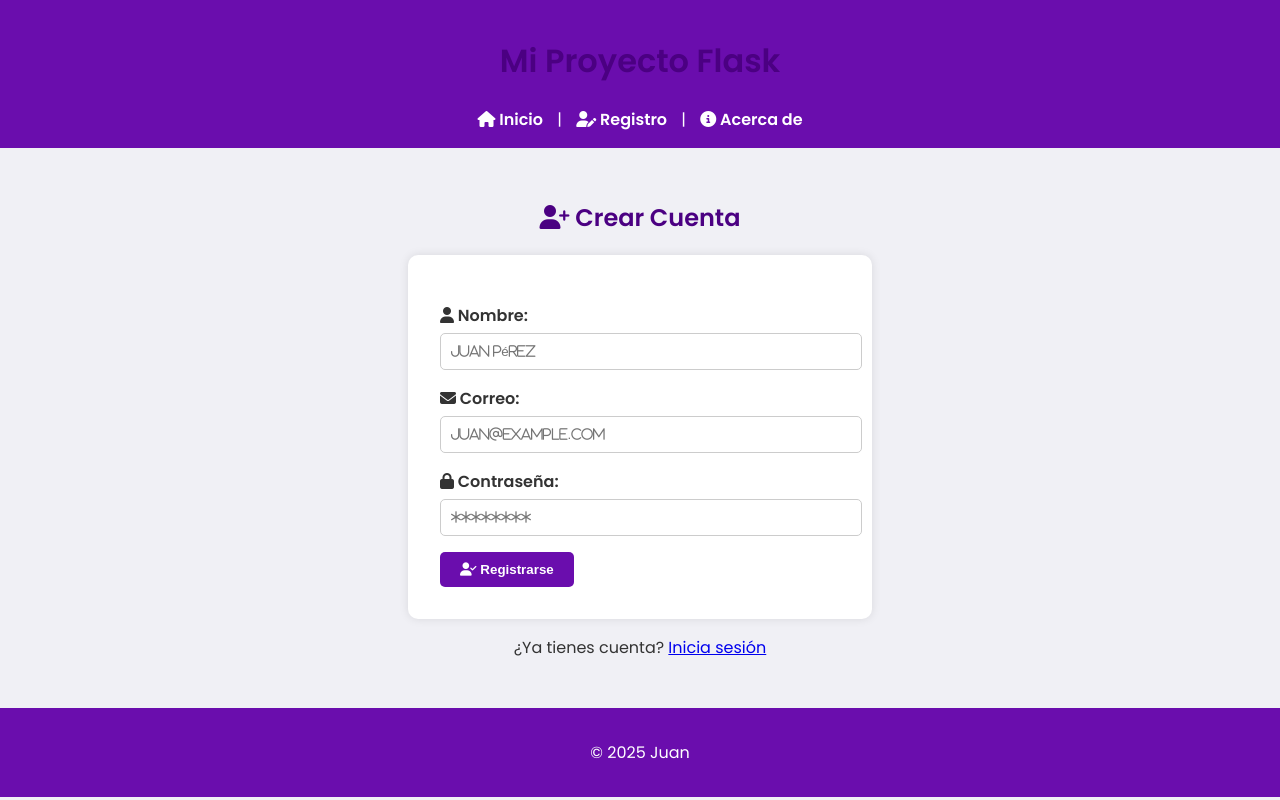
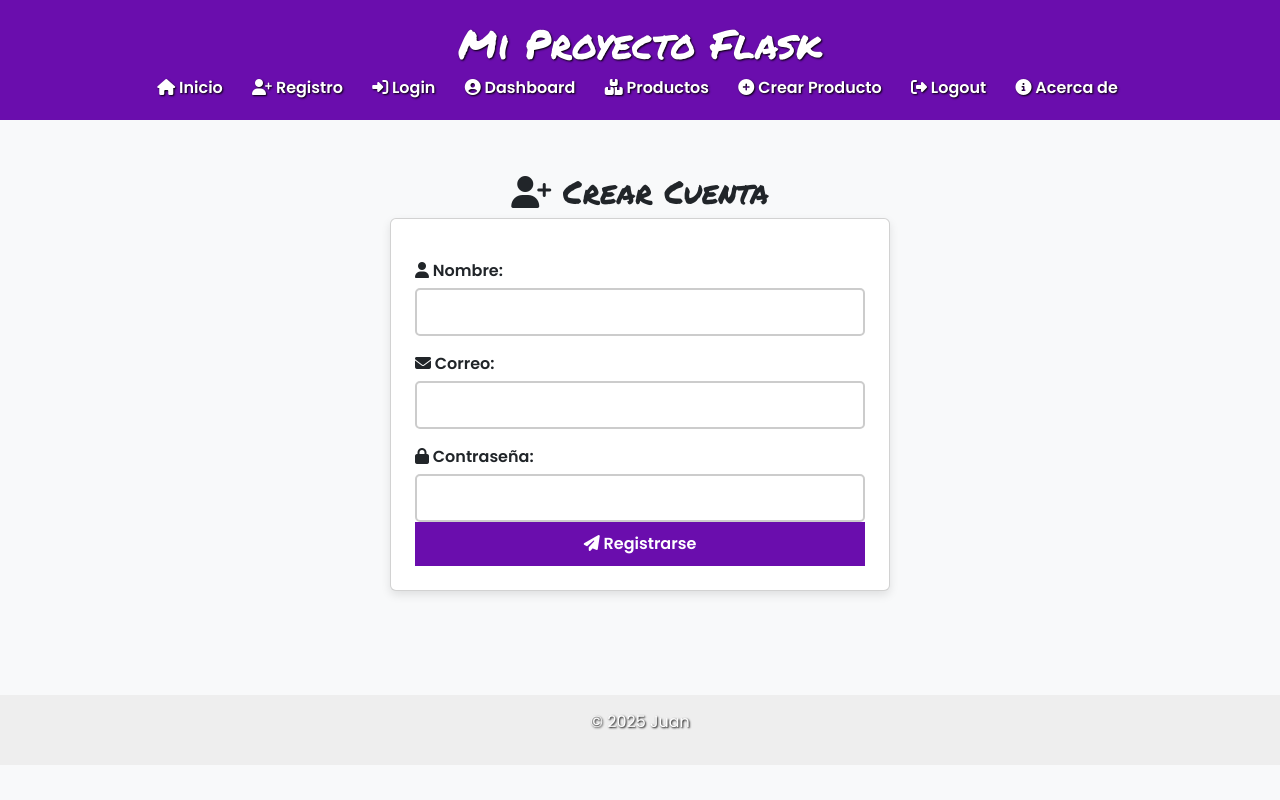
Before and after one commit to juanvilchez1/Desarrollo_de_datos_segundo_parcial, a Flask app: page /registro in a window 1280 px wide. Run offline with Flask 3, Linux system fonts and the light colour scheme.

Commit message:
semana 15

```diff
--- a/mi_proyecto_flask/app.py
+++ b/mi_proyecto_flask/app.py
@@ -25,21 +25,18 @@
         return Usuario(*resultado)
     return None
 
-# ---------------- RUTAS ---------------- #
+# ---------------- RUTAS USUARIOS ---------------- #
 
 @app.route('/')
 def index():
     return render_template('index.html')
 
-# Registro de usuarios
 @app.route('/registro', methods=['GET', 'POST'])
 def registro():
     if request.method == 'POST':
         nombre = request.form['nombre']
         correo = request.form['correo']
         password_plano = request.form['password']
-
-        # Encriptar contraseña
         password_hash = generate_password_hash(password_plano)
 
         try:
@@ -58,7 +55,6 @@
             return render_template('registro.html', mensaje="Error: el correo ya está registrado o hubo un problema.")
     return render_template('registro.html')
 
-# Login de usuarios
 @app.route('/login', methods=['GET', 'POST'])
 def login():
     if request.method == 'POST':
@@ -80,23 +76,95 @@
             return render_template('login.html', mensaje="Correo o contraseña incorrectos.")
     return render_template('login.html')
 
-# Dashboard protegido
 @app.route('/dashboard')
 @login_required
 def dashboard():
     return render_template('dashboard.html', nombre=current_user.nombre)
 
-# Logout
 @app.route('/logout')
 @login_required
 def logout():
     logout_user()
     return redirect(url_for('login'))
 
-# Página "Acerca de"
 @app.route('/about')
 def about():
     return render_template('about.html')
 
+# ---------------- RUTAS CRUD PRODUCTOS ---------------- #
+
+@app.route('/productos')
+@login_required
+def productos():
+    conexion = obtener_conexion()
+    cursor = conexion.cursor()
+    cursor.execute("SELECT id_producto, nombre, precio, stock FROM productos")
+    productos = cursor.fetchall()
+    cursor.close()
+    conexion.close()
+    return render_template('productos.html', productos=productos)
+
+@app.route('/crear', methods=['GET', 'POST'])
+@login_required
+def crear():
+    if request.method == 'POST':
+        nombre = request.form['nombre']
+        precio = request.form['precio']
+        stock = request.form['stock']
+
+        if not nombre or not precio or not stock:
+            return render_template('crear.html', mensaje="Todos los campos son obligatorios.")
+
+        conexion = obtener_conexion()
+        cursor = conexion.cursor()
+        cursor.execute("""
+            INSERT INTO productos (nombre, precio, stock)
+            VALUES (%s, %s, %s)
+        """, (nombre, precio, stock))
+        conexion.commit()
+        cursor.close()
+        conexion.close()
+        return redirect(url_for('productos'))
+    return render_template('crear.html')
+
+@app.route('/editar/<int:id>', methods=['GET', 'POST'])
+@login_required
+def editar(id):
+    conexion = obtener_conexion()
+    cursor = conexion.cursor()
+
+    if request.method == 'POST':
+        nombre = request.form['nombre']
+        precio = request.form['precio']
+        stock = request.form['stock']
+        cursor.execute("""
+            UPDATE productos
+            SET nombre = %s, precio = %s, stock = %s
+            WHERE id_producto = %s
+        """, (nombre, precio, stock, id))
+        conexion.commit()
+        cursor.close()
+        conexion.close()
+        return redirect(url_for('productos'))
+
+    cursor.execute("SELECT nombre, precio, stock FROM productos WHERE id_producto = %s", (id,))
+    producto = cursor.fetchone()
+    cursor.close()
+    conexion.close()
+    return render_template('editar.html', producto=producto, id=id)
+
+@app.route('/eliminar/<int:id>', methods=['GET', 'POST'])
+@login_required
+def eliminar(id):
+    if request.method == 'POST':
+        conexion = obtener_conexion()
+        cursor = conexion.cursor()
+        cursor.execute("DELETE FROM productos WHERE id_producto = %s", (id,))
+        conexion.commit()
+        cursor.close()
+        conexion.close()
+        return redirect(url_for('productos'))
+    return render_template('eliminar.html', id=id)
+
 if __name__ == '__main__':
     app.run(debug=True)
--- a/mi_proyecto_flask/static/styles.css
+++ b/mi_proyecto_flask/static/styles.css
@@ -1,3 +1,6 @@
+@import url('https://fonts.googleapis.com/css2?family=Permanent+Marker&display=swap');
+@import url('https://fonts.googleapis.com/css2?family=Poppins:wght@400;600&display=swap');
+
 body {
     font-family: 'Poppins', sans-serif;
     background-color: #f0f0f5;
@@ -11,6 +14,7 @@
     color: white;
     text-align: center;
     padding: 1rem;
+    text-shadow: 1px 1px 2px #000;
 }
 
 nav a {
@@ -18,28 +22,49 @@
     margin: 0 10px;
     text-decoration: none;
     font-weight: 600;
+    transition: color 0.3s ease;
 }
 
 nav a:hover {
     color: #B19CD9;
+    text-decoration: underline;
 }
 
 main {
     padding: 2rem;
 }
 
+/* Títulos graffiti */
 h1, h2 {
+    font-family: 'Permanent Marker', cursive;
     color: #4B0082;
     text-align: center;
+    margin-bottom: 1rem;
 }
 
+/* Tarjetas interactivas */
+.card {
+    background-color: white;
+    border-radius: 10px;
+    box-shadow: 0 4px 10px rgba(0,0,0,0.1);
+    padding: 1.5rem;
+    margin-bottom: 2rem;
+    transition: transform 0.3s ease, box-shadow 0.3s ease;
+}
+
+.card:hover {
+    transform: translateY(-5px);
+    box-shadow: 0 6px 15px rgba(106, 13, 173, 0.3);
+}
+
+/* Formularios */
 form {
     background-color: white;
     padding: 2rem;
     border-radius: 10px;
-    max-width: 400px;
+    max-width: 500px;
     margin: auto;
-    box-shadow: 0 0 10px rgba(0,0,0,0.1);
+    box-shadow: 0 0 15px rgba(0,0,0,0.2);
 }
 
 label {
@@ -50,12 +75,19 @@
 
 input[type="text"],
 input[type="email"],
-input[type="password"] {
+input[type="password"],
+input[type="number"] {
     width: 100%;
     padding: 10px;
     margin-top: 5px;
-    border: 1px solid #ccc;
+    border: 2px solid #ccc;
     border-radius: 5px;
+}
+
+input:focus {
+    outline: none;
+    border-color: #6A0DAD;
+    box-shadow: 0 0 5px rgba(106, 13, 173, 0.4);
 }
 
 button {
@@ -67,29 +99,37 @@
     border-radius: 5px;
     cursor: pointer;
     font-weight: 600;
+    transition: background-color 0.3s ease;
 }
 
 button:hover {
     background-color: #4B0082;
 }
 
-p {
-    text-align: center;
-    margin-top: 1rem;
+/* Tablas */
+table {
+    width: 100%;
+    border-collapse: collapse;
+    margin-top: 20px;
+    font-family: 'Poppins', sans-serif;
 }
 
-input::placeholder {
-    font-family: 'Font Awesome 6 Free', sans-serif;
-    font-weight: 400;
-}
-input[type="text"]:focus,
-input[type="email"]:focus,
-input[type="password"]:focus {
-    outline: none;
-    border-color: #6A0DAD;
-    box-shadow: 0 0 5px rgba(106, 13, 173, 0.3);
+th, td {
+    border: 1px solid #ccc;
+    padding: 10px;
+    text-align: center;
 }
 
+th {
+    background-color: #6A0DAD;
+    color: white;
+}
+
+tr:nth-child(even) {
+    background-color: #f2f2f2;
+}
+
+/* Alertas */
 .alert {
     background-color: #f8d7da;
     color: #721c24;
@@ -99,11 +139,7 @@
     text-align: center;
 }
 
-.dashboard-actions {
-    text-align: center;
-    margin-top: 20px;
-}
-
+/* Botón logout */
 .btn-logout {
     display: inline-block;
     background-color: #6A0DAD;
--- a/mi_proyecto_flask/templates/base.html
+++ b/mi_proyecto_flask/templates/base.html
@@ -6,18 +6,51 @@
     <link rel="stylesheet" href="{{ url_for('static', filename='styles.css') }}">
     <link href="https://fonts.googleapis.com/css2?family=Poppins:wght@400;600&display=swap" rel="stylesheet">
     <link rel="stylesheet" href="https://cdnjs.cloudflare.com/ajax/libs/font-awesome/6.4.0/css/all.min.css">
+    <link href="https://cdn.jsdelivr.net/npm/bootstrap@5.3.0/dist/css/bootstrap.min.css" rel="stylesheet">
+    <style>
+        body {
+            font-family: 'Poppins', sans-serif;
+            background-color: #f8f9fa;
+        }
+        header {
+            background-color: #6A0DAD;
+            color: white;
+            padding: 20px;
+            margin-bottom: 20px;
+        }
+        nav a {
+            color: white;
+            margin-right: 15px;
+            text-decoration: none;
+            font-weight: 600;
+        }
+        nav a:hover {
+            text-decoration: underline;
+        }
+        footer {
+            text-align: center;
+            padding: 15px;
+            background-color: #eee;
+            margin-top: 40px;
+        }
+    </style>
 </head>
 <body>
     <header>
         <h1>Mi Proyecto Flask</h1>
         <nav>
-            <a href="{{ url_for('index') }}"><i class="fas fa-home"></i> Inicio</a> |
-            <a href="{{ url_for('registro') }}"><i class="fas fa-user-edit"></i> Registro</a> |
+            <a href="{{ url_for('index') }}"><i class="fas fa-home"></i> Inicio</a>
+            <a href="{{ url_for('registro') }}"><i class="fas fa-user-plus"></i> Registro</a>
+            <a href="{{ url_for('login') }}"><i class="fas fa-sign-in-alt"></i> Login</a>
+            <a href="{{ url_for('dashboard') }}"><i class="fas fa-user-circle"></i> Dashboard</a>
+            <a href="{{ url_for('productos') }}"><i class="fas fa-boxes"></i> Productos</a>
+            <a href="{{ url_for('crear') }}"><i class="fas fa-plus-circle"></i> Crear Producto</a>
+            <a href="{{ url_for('logout') }}"><i class="fas fa-sign-out-alt"></i> Logout</a>
             <a href="{{ url_for('about') }}"><i class="fas fa-info-circle"></i> Acerca de</a>
         </nav>
     </header>
 
-    <main>
+    <main class="container">
         {% block content %}{% endblock %}
     </main>
 
--- a/mi_proyecto_flask/templates/registro.html
+++ b/mi_proyecto_flask/templates/registro.html
@@ -1,24 +1,18 @@
 {% extends 'base.html' %}
-{% block title %}Registro{% endblock %}
+{% block title %}Registro de Usuario{% endblock %}
 {% block content %}
 <h2><i class="fas fa-user-plus"></i> Crear Cuenta</h2>
-
-{% if mensaje %}
-<div class="alert">{{ mensaje }}</div>
-{% endif %}
-
-<form action="{{ url_for('registro') }}" method="post">
+{% if mensaje %}<div class="alert">{{ mensaje }}</div>{% endif %}
+<form method="post" class="card">
     <label for="nombre"><i class="fas fa-user"></i> Nombre:</label>
-    <input type="text" name="nombre" id="nombre" placeholder="Juan Pérez" required>
+    <input type="text" name="nombre" id="nombre" required>
 
     <label for="correo"><i class="fas fa-envelope"></i> Correo:</label>
-    <input type="email" name="correo" id="correo" placeholder="juan@example.com" required>
+    <input type="email" name="correo" id="correo" required>
 
     <label for="password"><i class="fas fa-lock"></i> Contraseña:</label>
-    <input type="password" name="password" id="password" placeholder="********" required>
+    <input type="password" name="password" id="password" required>
 
-    <button type="submit"><i class="fas fa-user-check"></i> Registrarse</button>
+    <button type="submit"><i class="fas fa-paper-plane"></i> Registrarse</button>
 </form>
-
-<p>¿Ya tienes cuenta? <a href="{{ url_for('login') }}">Inicia sesión</a></p>
 {% endblock %}
```
Also changed, not shown: mi_proyecto_flask/templates/about.html (+7 -14 lines), mi_proyecto_flask/templates/crear.html (added, +22 -0 lines), mi_proyecto_flask/templates/dashboard.html (+17 -5 lines), mi_proyecto_flask/templates/editar.html (added, +18 -0 lines), mi_proyecto_flask/templates/eliminar.html (added, +12 -0 lines), mi_proyecto_flask/templates/login.html (+6 -12 lines), mi_proyecto_flask/templates/productos.html (added, +25 -0 lines).
